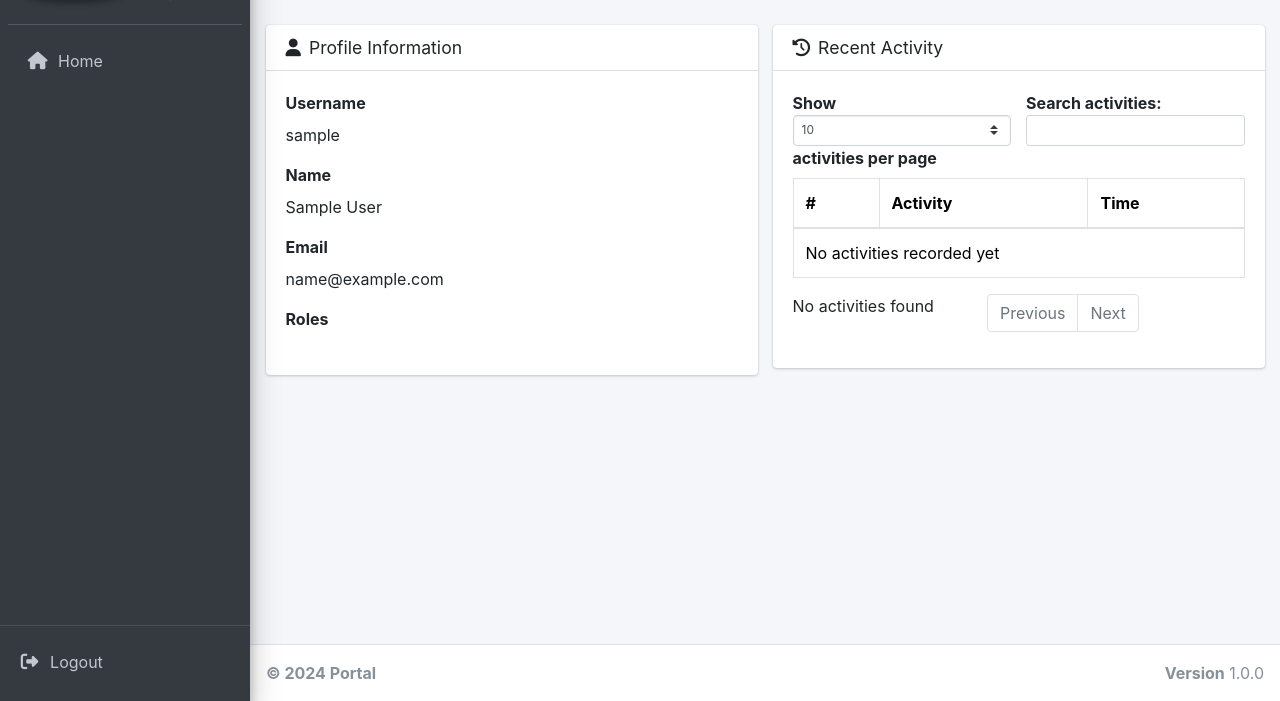
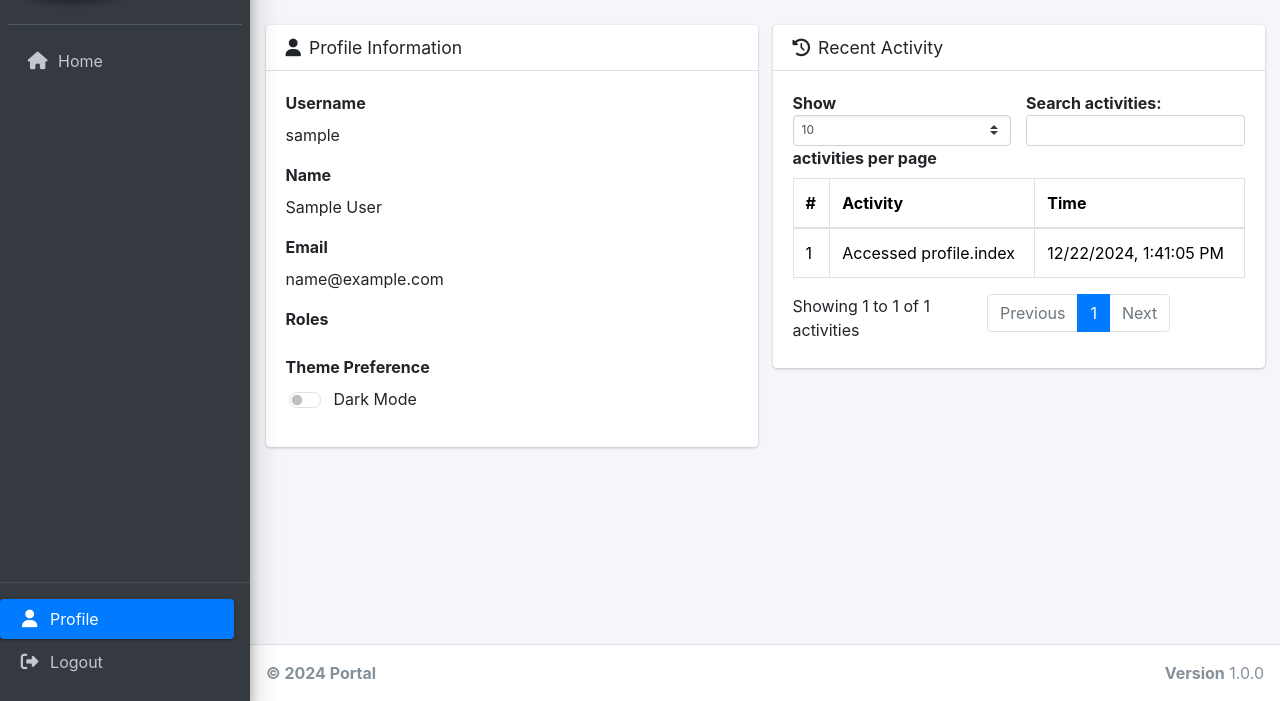
Before and after one commit to jwbrassell/a, a Flask app: page /profile/ in a window 1280 px wide. Shown: the part 99-800 px from the top of the page. Run offline with Flask 3, Linux system fonts and the light colour scheme; the visitor is signed in with stand-in values (Sample User, id 1); data comes from the database, SQL or seed files in the repository; data that the repository does not hold is empty; parts of the project's set-up code (start-up, migrations or seed data) failed here and were passed over; some libraries are stand-ins or nearby versions.

Commit message:
fixed the profile pages and dar mode toggle

```diff
--- a/app/routes/profile/__init__.py
+++ b/app/routes/profile/__init__.py
@@ -8,9 +8,7 @@ logger = logging.getLogger(__name__)
 
 # Create blueprint
 profile_bp = Blueprint('profile', __name__,
-                      url_prefix='/profile',
-                      template_folder='templates',
-                      static_folder='static')
+                      url_prefix='/profile')
 
 # Constants
 ALLOWED_EXTENSIONS = {'png', 'jpg', 'jpeg', 'gif'}
@@ -31,20 +29,24 @@ def allowed_file(filename):
 
 def init_profile(app):
     """Initialize profile module with Flask application."""
+    try:
+        # Add profile-specific configuration
+        app.config.setdefault('PROFILE_ITEMS_PER_PAGE', 10)
 
-    # Add profile-specific configuration
-    app.config.setdefault('PROFILE_ITEMS_PER_PAGE', 10)
+        # Import routes to register them with the blueprint
+        from . import routes
 
-    # Import routes to register them with the blueprint
-    from . import routes
+        # Register context processors
+        register_context_processors()
 
-    # Register context processors
-    register_context_processors()
+        # Register blueprint
+        app.register_blueprint(profile_bp)
 
-    # Register blueprint
-    app.register_blueprint(profile_bp)
-
-    logger.info("Initialized profile module")
+        logger.info("Initialized profile module successfully")
+        return True
+    except Exception as e:
+        logger.error(f"Failed to initialize profile module: {e}")
+        return False
 
 def register_context_processors():
     """Register profile-specific template context processors."""
--- a/app/routes/profile/routes.py
+++ b/app/routes/profile/routes.py
@@ -3,6 +3,7 @@ from flask import Blueprint, render_template, request, jsonify, current_app, sen
 from flask_login import current_user, login_required
 from app.extensions import db
 from app.utils.cache_manager import cached
+from app.utils.activity_tracking import track_activity
 from sqlalchemy import desc
 from app.models.user import User
 from app.models.activity import UserActivity
@@ -13,9 +14,17 @@ from app.routes.profile import profile_bp
 
 @profile_bp.route('/')
 @login_required
-def profile():
+@track_activity
+def index():
     """Display user profile."""
-    return render_template('profile.html')
+    # Get user's recent activities
+    activities = UserActivity.query.filter_by(
+        user_id=current_user.id
+    ).order_by(
+        UserActivity.timestamp.desc()
+    ).limit(10).all()
+
+    return render_template('profile.html', activities=activities)
 
 @profile_bp.route('/avatar/<int:user_id>')
 @login_required
@@ -110,6 +119,18 @@ def update_preferences():
     db.session.commit()
     return jsonify({'success': True})
 
+@profile_bp.route('/preferences/theme', methods=['POST'])
+@login_required
+def update_theme():
+    """Update user theme preference."""
+    data = request.get_json()
+    if 'theme' not in data or data['theme'] not in ['light', 'dark']:
+        return jsonify({'error': 'Invalid theme value'}), 400
+
+    current_user.set_preference('theme', data['theme'])
+    db.session.commit()
+    return jsonify({'success': True})
+
 @profile_bp.route('/avatar', methods=['POST'])
 @login_required
 def update_avatar():
--- a/app/static/src/js/theme.js
+++ b/app/static/src/js/theme.js
@@ -1,9 +1,11 @@
 document.addEventListener('DOMContentLoaded', function() {
     const darkModeToggle = document.getElementById('darkModeToggle');
+    const profileThemeToggle = document.getElementById('profileThemeToggle');
     const body = document.body;
     const navbar = document.querySelector('.main-header.navbar');
     const icon = darkModeToggle.querySelector('i');
     const csrfToken = document.querySelector('meta[name="csrf-token"]').getAttribute('content');
+    const isLoggedIn = document.querySelector('meta[name="csrf-token"]').getAttribute('content') !== '';
 
     function enableDarkMode() {
         body.classList.add('dark-mode');
@@ -11,6 +13,10 @@ document.addEventListener('DOMContentLoaded', function() {
         navbar.classList.add('navbar-dark', 'bg-dark');
         icon.classList.remove('fa-moon');
         icon.classList.add('fa-sun');
+        document.documentElement.setAttribute('data-bs-theme', 'dark');
+        if (profileThemeToggle) {
+            profileThemeToggle.checked = true;
+        }
     }
 
     function disableDarkMode() {
@@ -19,43 +25,39 @@ document.addEventListener('DOMContentLoaded', function() {
         navbar.classList.add('navbar-light', 'navbar-white');
         icon.classList.remove('fa-sun');
         icon.classList.add('fa-moon');
+        document.documentElement.setAttribute('data-bs-theme', 'light');
+        if (profileThemeToggle) {
+            profileThemeToggle.checked = false;
+        }
     }
 
-    darkModeToggle.addEventListener('click', function(e) {
-        e.preventDefault();
-        const newTheme = body.classList.contains('dark-mode') ? 'light' : 'dark';
-
-        // Apply theme change immediately
-        if (newTheme === 'dark') {
+    function setTheme(theme, savePreference = true) {
+        if (theme === 'dark') {
             enableDarkMode();
         } else {
             disableDarkMode();
         }
 
-        // Update theme via API
+        if (savePreference) {
+            if (isLoggedIn) {
+                // Save theme preference to server for logged in users
                 fetch('/profile/preferences/theme', {
                     method: 'POST',
                     headers: {
                         'Content-Type': 'application/json',
                         'X-CSRFToken': csrfToken
                     },
-            body: JSON.stringify({ theme: newTheme })
+                    body: JSON.stringify({ theme: theme })
                 })
                 .then(response => {
                     if (!response.ok) {
-                // Revert theme if server update fails
-                if (newTheme === 'dark') {
-                    disableDarkMode();
-                } else {
-                    enableDarkMode();
-                }
                         throw new Error('Theme update failed');
                     }
                     return response.json();
                 })
                 .catch(error => {
                     console.error('Error updating theme:', error);
-            // Show error message to user
+                    // Show error message
                     const Toast = Swal.mixin({
                         toast: true,
                         position: 'top-end',
@@ -68,7 +70,43 @@ document.addEventListener('DOMContentLoaded', function() {
                         title: 'Failed to save theme preference'
                     });
                 });
+            } else {
+                // Store theme in localStorage for non-logged in users
+                localStorage.setItem('theme', theme);
+            }
+        }
+    }
+
+    // Load initial theme
+    if (isLoggedIn) {
+        // For logged in users, initial theme is set by server-side rendering
+        const currentTheme = body.classList.contains('dark-mode') ? 'dark' : 'light';
+        setTheme(currentTheme, false);
+    } else {
+        // For non-logged in users, check localStorage
+        const savedTheme = localStorage.getItem('theme') || 'light';
+        setTheme(savedTheme, false);
+    }
+
+    // Handle navbar toggle click
+    darkModeToggle.addEventListener('click', function(e) {
+        e.preventDefault();
+        const newTheme = body.classList.contains('dark-mode') ? 'light' : 'dark';
+        setTheme(newTheme);
+        // Sync profile toggle if it exists
+        if (profileThemeToggle) {
+            profileThemeToggle.checked = newTheme === 'dark';
+        }
     });
+
+    // Handle profile toggle change if it exists
+    if (profileThemeToggle) {
+        profileThemeToggle.addEventListener('change', function(e) {
+            const newTheme = this.checked ? 'dark' : 'light';
+            setTheme(newTheme);
+            // No need to sync navbar toggle as it's handled in setTheme
+        });
+    }
 
     // Auto-hide flash messages
     const flashMessages = document.querySelectorAll('.flash-message');
--- a/app/templates/base.html
+++ b/app/templates/base.html
@@ -1,6 +1,6 @@
 {% from "macros/navigation.html" import render_nav_item, render_category %}
 <!DOCTYPE html>
-<html data-bs-theme="{% if current_user.is_authenticated %}{{ current_user.get_preference('theme', 'light') }}{% else %}light{% endif %}">
+<html>
 <head>
     <meta charset="utf-8">
     <meta http-equiv="Pragma" content="no-cache">
@@ -65,7 +65,7 @@
     {% block head %}{% endblock %}
 </head>
 
-<body class="hold-transition sidebar-mini layout-fixed {% if current_user.is_authenticated and current_user.get_preference('theme') == 'dark' %}dark-mode{% endif %}">
+<body class="hold-transition sidebar-mini layout-fixed {% if current_user.is_authenticated and current_user.get_preference('theme', 'light') == 'dark' %}dark-mode{% endif %}">
     <!-- Page Loader -->
     <div id="page-loader">
         <div class="loader-spinner"></div>
@@ -90,7 +90,7 @@
         {% endwith %}
 
         <!-- Navbar -->
-        <nav class="main-header navbar navbar-expand {% if current_user.is_authenticated and current_user.get_preference('theme') == 'dark' %}navbar-dark bg-dark{% else %}navbar-light navbar-white{% endif %}">
+        <nav class="main-header navbar navbar-expand {% if current_user.is_authenticated and current_user.get_preference('theme', 'light') == 'dark' %}navbar-dark bg-dark{% else %}navbar-light navbar-white{% endif %}">
             <!-- Left navbar -->
             <ul class="navbar-nav">
                 <li class="nav-item">
@@ -105,7 +105,7 @@
                 <!-- Dark Mode Toggle -->
                 <li class="nav-item">
                     <a class="nav-link" href="#" id="darkModeToggle" role="button">
-                        <i class="fas {% if current_user.is_authenticated and current_user.get_preference('theme') == 'dark' %}fa-sun{% else %}fa-moon{% endif %}"></i>
+                        <i class="fas {% if current_user.is_authenticated and current_user.get_preference('theme', 'light') == 'dark' %}fa-sun{% else %}fa-moon{% endif %}"></i>
                     </a>
                 </li>
                 {% if current_user.is_authenticated %}
@@ -115,13 +115,11 @@
                         {{ current_user.name }}
                     </a>
                     <ul class="dropdown-menu dropdown-menu-end">
-                        {% if 'profile.index'|route_exists %}
                         <li>
                             <a class="dropdown-item" href="{{ url_for('profile.index') }}">
                                 <i class="fas fa-user"></i> Profile
                             </a>
                         </li>
-                        {% endif %}
                         <li>
                             <a class="dropdown-item" href="{{ url_for('main.logout') }}">
                                 <i class="fas fa-sign-out-alt"></i> Logout
@@ -185,14 +183,12 @@
                 <div class="sidebar-bottom">
                     <div class="sidebar-divider"></div>
                     <ul class="nav nav-pills nav-sidebar flex-column">
-                        {% if 'profile.index'|route_exists %}
                         <li class="nav-item">
                             <a href="{{ url_for('profile.index') }}" class="nav-link">
                                 <i class="nav-icon fas fa-user"></i>
                                 <p>Profile</p>
                             </a>
                         </li>
-                        {% endif %}
                         <li class="nav-item">
                             <a href="{{ url_for('main.logout') }}" class="nav-link">
                                 <i class="nav-icon fas fa-sign-out-alt"></i>
--- a/app/templates/profile.html
+++ b/app/templates/profile.html
@@ -44,6 +44,13 @@
                         {% endfor %}
                     </div>
                 </div>
+                <div class="form-group">
+                    <label>Theme Preference</label>
+                    <div class="form-check form-switch" style="padding-left: 3rem;">
+                        <input class="form-check-input" type="checkbox" role="switch" id="profileThemeToggle" {% if current_user.get_preference('theme') == 'dark' %}checked{% endif %} style="margin-left: -2.8rem;">
+                        <label class="form-check-label" for="profileThemeToggle">Dark Mode</label>
+                    </div>
+                </div>
             </div>
         </div>
     </div>
@@ -81,6 +88,18 @@
 <script src="{{ url_for('static', filename='src/datatables/js/responsive.bootstrap4.min.js') }}"></script>
 
 <script>
+// Handle profile theme toggle
+document.getElementById('profileThemeToggle').addEventListener('change', function(e) {
+    const newTheme = this.checked ? 'dark' : 'light';
+    const darkModeToggle = document.getElementById('darkModeToggle');
+
+    // Trigger the navbar toggle to handle the theme change
+    if (darkModeToggle) {
+        const event = new Event('click');
+        darkModeToggle.dispatchEvent(event);
+    }
+});
+
 $(function () {
     $('#activity-table').DataTable({
         "processing": true,
```
Also changed, not shown: app/__init__.py (+6 -2 lines), app/main/routes.py (+0 -14 lines). Lines whose indentation alone changed are shown as unchanged.
